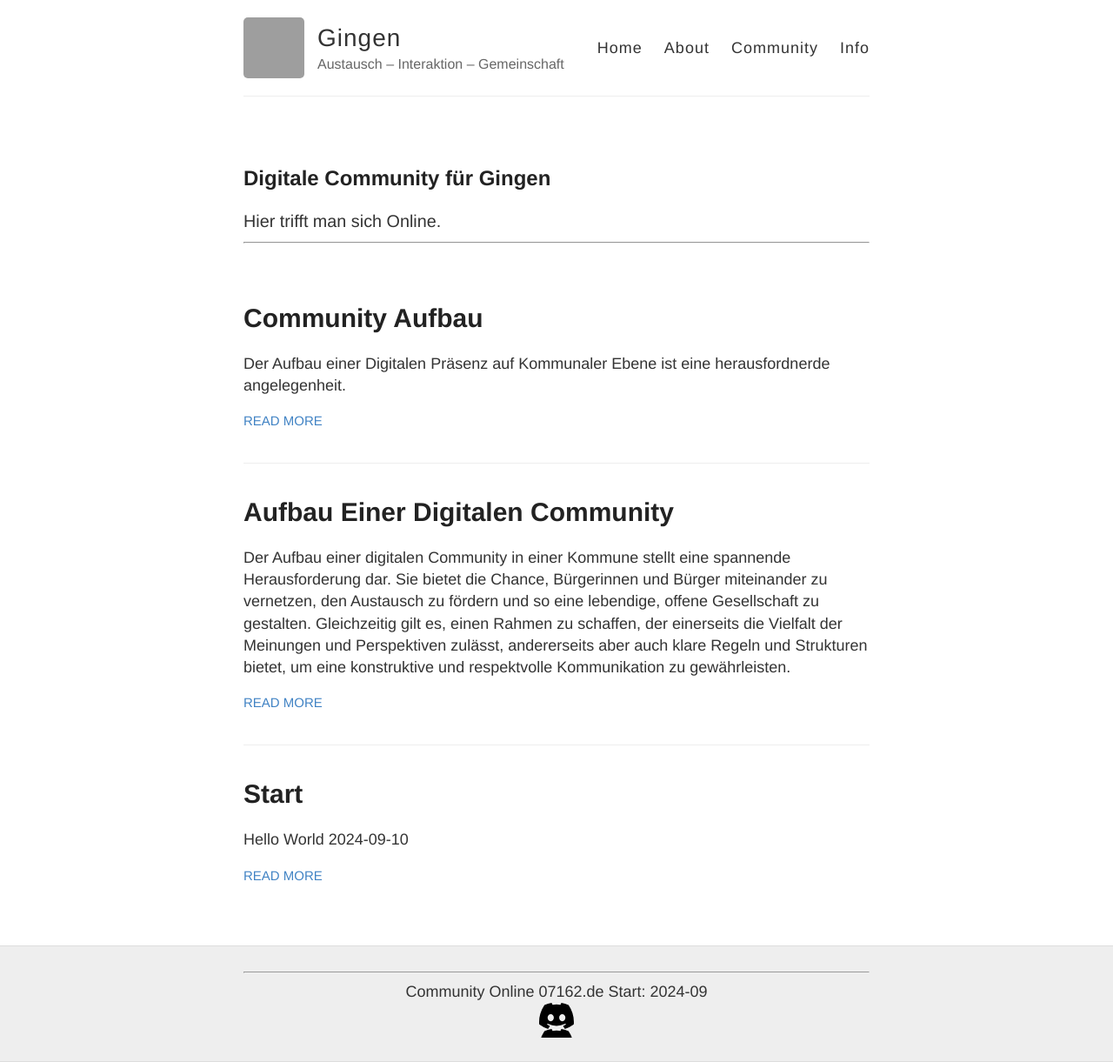
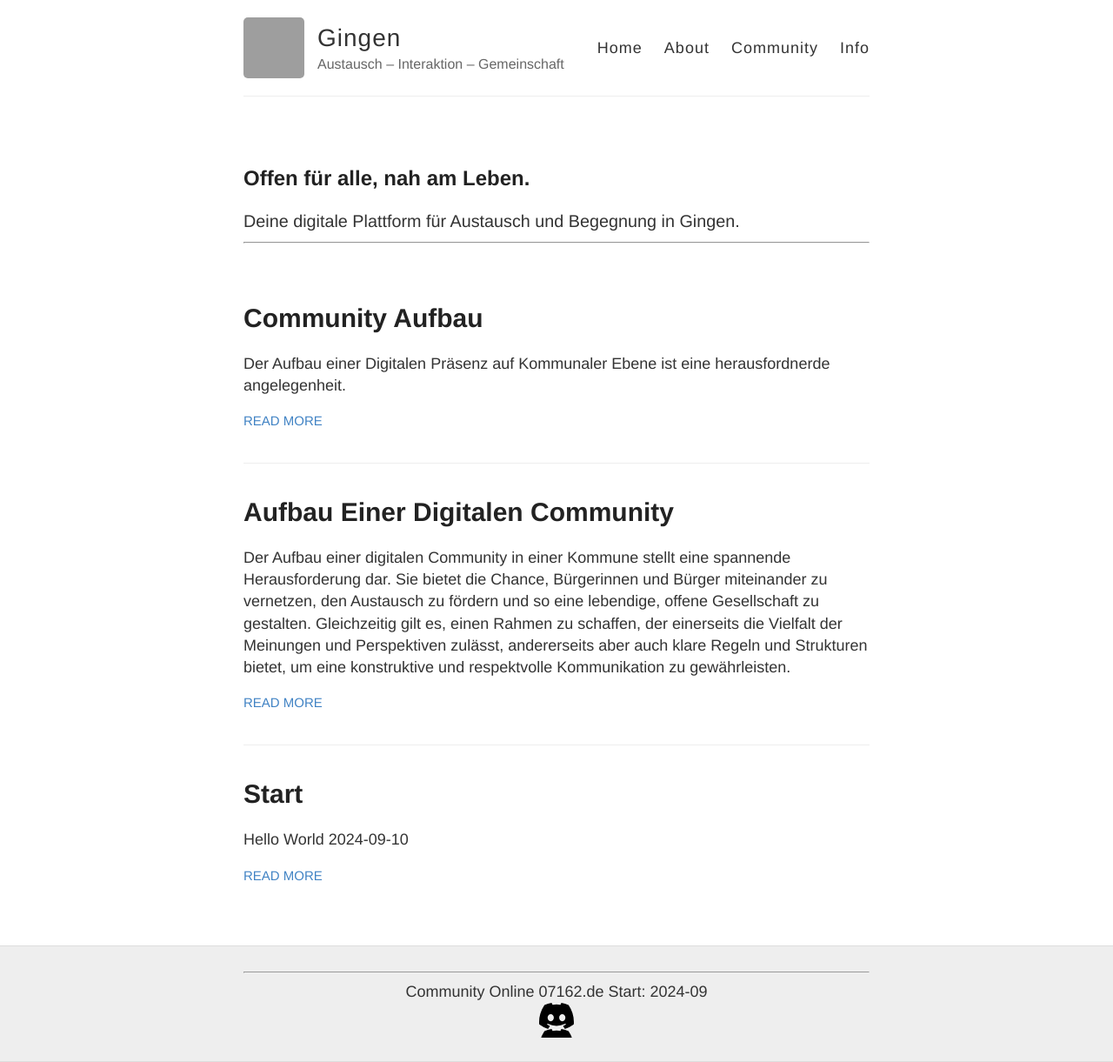
Before and after one commit to filstal/gingen, a Jekyll site: the page built from index.html, in a window 1280 px wide. Shown: the whole page at 87% size. Built offline with Jekyll 4.4.1, drawn with Linux system fonts in a browser that asks for light colours; grey boxes are pictures that could not be loaded.

Commit message:
Update indexinfo.html

```diff
--- a/_includes/indexinfo.html
+++ b/_includes/indexinfo.html
@@ -1,5 +1,5 @@
 <div style="font-size:110%;display:inline-block;margin:auto;">
-<a href="/info/"><h2>Digitale Community für Gingen</h2></a>
+<a href="/info/"><h2>Offen für alle, nah am Leben.</h2></a>
+Deine digitale Plattform für Austausch und Begegnung in Gingen.
 
- Hier trifft man sich Online.
 </div>
```
